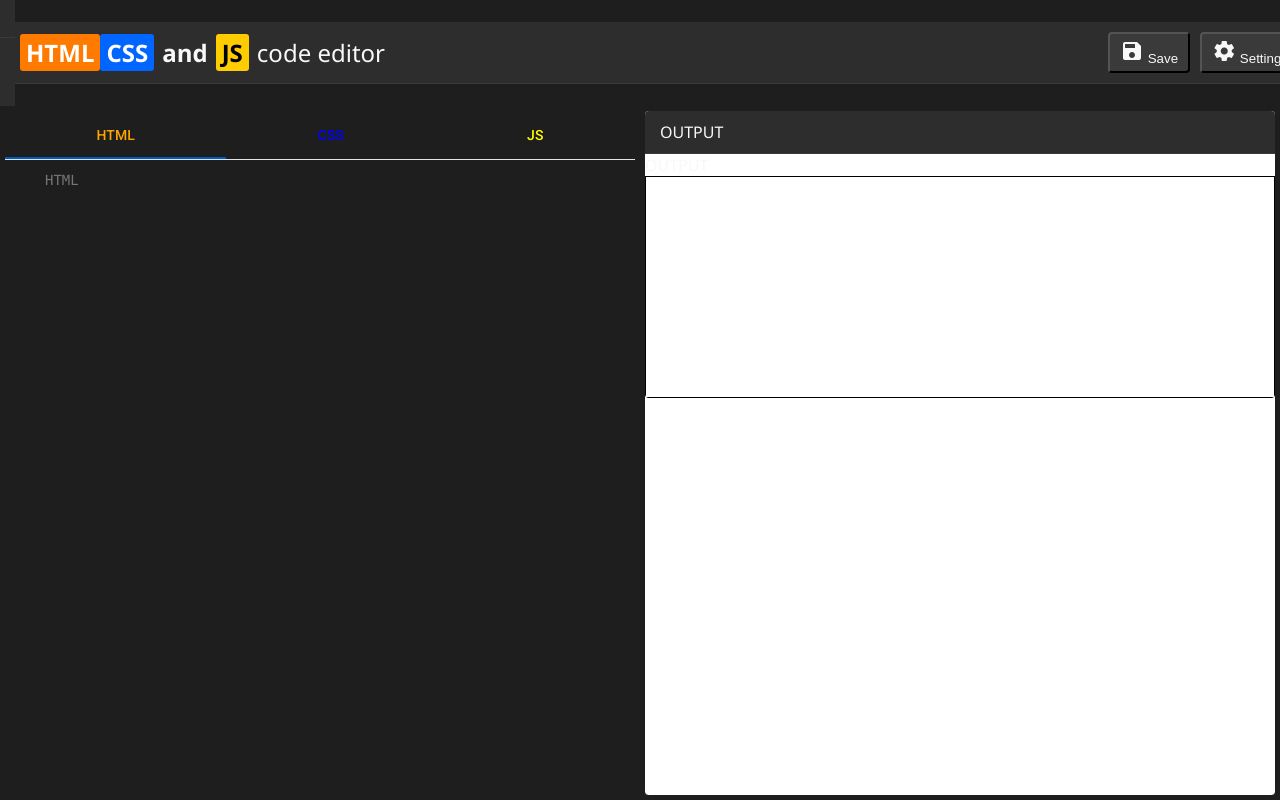
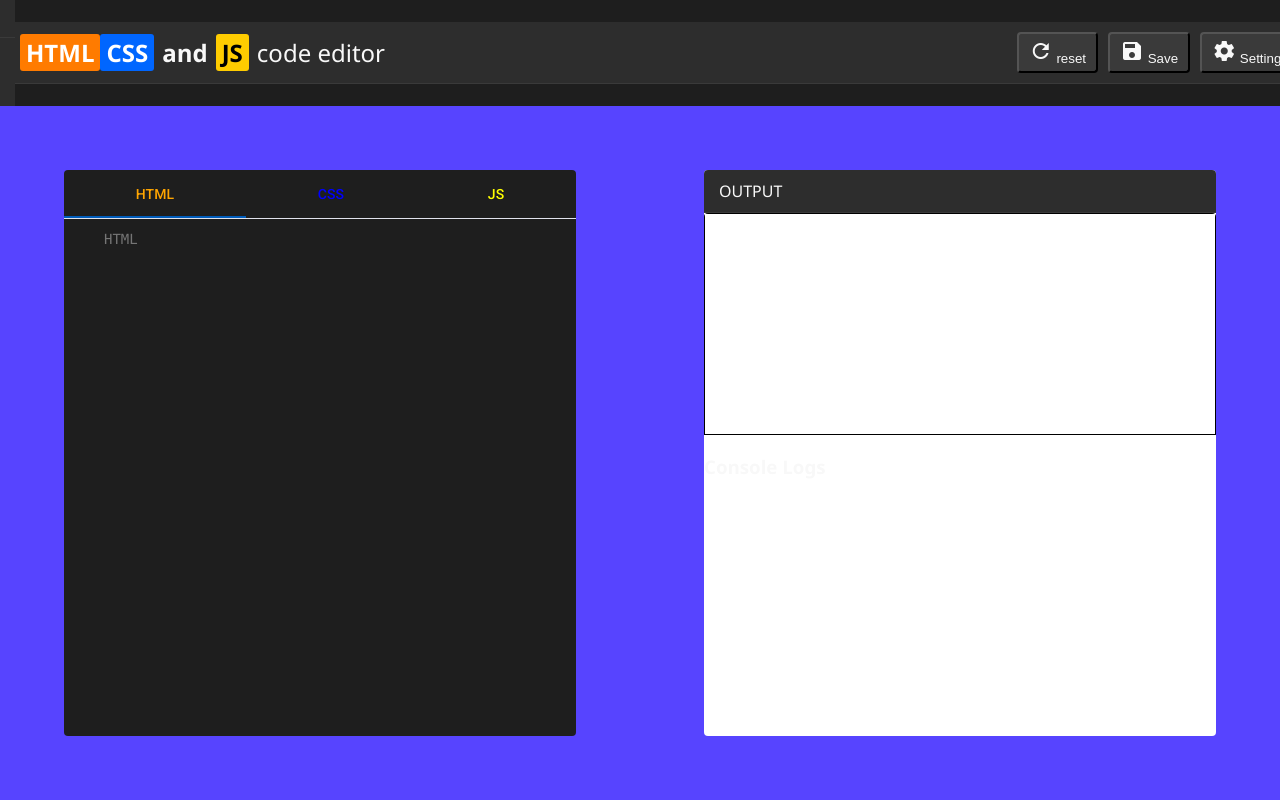
Before and after one commit to maniraj123456/MyOnlineComplier, an Angular app: page /editor in a window 1280 px wide. Shown: the top 800 px of the page. Built offline with nearby package versions, Linux system fonts and the light colour scheme.

Commit message:
editor page changes

```diff
--- a/src/app/editor/editor.component.css
+++ b/src/app/editor/editor.component.css
@@ -20,13 +20,13 @@ app-heading {
   display: flex;
   flex-direction: row;
   height: calc(100vh - 100px);
-  background-color: #1e1e1e;
+  background-color: #5744ff;
 }
 
 /* Left and right sections */
 .left, .right {
   flex: 1;
-  margin: 5px;
+  margin: 5%;
   border-radius: 4px;
   overflow: hidden;
 }
--- a/src/app/editor/editor.component.html
+++ b/src/app/editor/editor.component.html
@@ -1,7 +1,7 @@
 <div class="container">
   <!-- Header -->
   <div class="row">
-    <app-heading></app-heading>
+    <app-heading (resetEvent)="resetEditor()"></app-heading>
   </div>
   <!-- Main Content -->
   <div class="main">
--- a/src/app/editor/editor.component.ts
+++ b/src/app/editor/editor.component.ts
@@ -39,4 +39,10 @@ export class EditorComponent {
   generateOutput() {
     // Trigger output rendering in child component
   }
+
+  resetEditor() {
+    this.htmlCode = '';
+    this.cssCode = '';
+    this.jsCode = '';
+  }
 }
--- a/src/app/heading/heading.component.html
+++ b/src/app/heading/heading.component.html
@@ -7,6 +7,9 @@
     <span class="title-text">code editor</span>
   </div>
   <div class="actions">
+    <button mat-button class="action-button reset-button" (click)="triggerReset()">
+      <mat-icon>refresh</mat-icon> reset
+    </button>
     <button mat-button class="action-button save-button">
       <mat-icon>save</mat-icon> Save
     </button>
--- a/src/app/heading/heading.component.ts
+++ b/src/app/heading/heading.component.ts
@@ -1,4 +1,4 @@
-import { Component } from '@angular/core';
+import { Component, EventEmitter, Output } from '@angular/core';
 import { MatIconModule } from '@angular/material/icon';
 
 @Component({
@@ -8,5 +8,9 @@ import { MatIconModule } from '@angular/material/icon';
   styleUrl: './heading.component.css'
 })
 export class HeadingComponent {
+  @Output() resetEvent = new EventEmitter<void>(); // Create an event emitter
 
+  triggerReset() {
+    this.resetEvent.emit(); // Emit event when reset button is clicked
+  }
 }
--- a/src/app/output/output.component.css
+++ b/src/app/output/output.component.css
@@ -11,3 +11,7 @@ iframe {
   height: 100%;
   border: none;
 }
+.console-output-heading
+{
+  color: black;
+}
--- a/src/app/output/output.component.html
+++ b/src/app/output/output.component.html
@@ -1,6 +1,16 @@
-<div class="row sub-heading">
+<!-- <div class="row sub-heading">
   <label for="output" id="output-label">OUTPUT</label>
-</div>
+</div> -->
 <div class="row output-wrapper">
   <iframe #outputFrame></iframe>
 </div>
+
+<!-- Console Log Display -->
+<div class="console-output">
+  <div class="row">
+    <h3>Console Logs</h3>
+  </div>
+  <div *ngFor="let log of logs" class="log-entry">
+    <h1> {{ log }} </h1>
+  </div>
+</div>
--- a/src/app/output/output.component.ts
+++ b/src/app/output/output.component.ts
@@ -1,15 +1,19 @@
-import { Component, Input, ElementRef, ViewChild, AfterViewInit } from '@angular/core';
+import { CommonModule } from '@angular/common';
+import { Component, Input, ElementRef, ViewChild, AfterViewInit, OnChanges } from '@angular/core';
 
 @Component({
   selector: 'app-output',
+  imports: [CommonModule],
   templateUrl: './output.component.html',
   styleUrls: ['./output.component.css']
 })
-export class OutputComponent implements AfterViewInit {
+export class OutputComponent implements AfterViewInit, OnChanges {
   @Input() html: string = '';
   @Input() css: string = '';
   @Input() js: string = '';
   @ViewChild('outputFrame', { static: false }) outputFrame!: ElementRef;
+
+  logs: string[] = []; // Array to store console logs
 
   ngAfterViewInit() {
     this.generateOutput();
@@ -21,7 +25,12 @@ export class OutputComponent implements AfterViewInit {
 
   generateOutput() {
     if (this.outputFrame) {
-      const doc = this.outputFrame.nativeElement.contentDocument || this.outputFrame.nativeElement.contentWindow.document;
+      const iframe = this.outputFrame.nativeElement;
+      const doc = iframe.contentDocument || iframe.contentWindow.document;
+
+      // Reset logs when output regenerates
+      this.logs = [];
+
       doc.open();
       doc.write(`
         <html>
@@ -30,12 +39,20 @@ export class OutputComponent implements AfterViewInit {
         </head>
         <body>
           ${this.html}
-          <script>${this.js}<\/script>
+          <script>
+            ${this.js}
+          <\/script>
         </body>
         </html>
       `);
       doc.close();
+
+      // Listen for log messages from the iframe
+      window.addEventListener('message', (event) => {
+        if (event.data.type === 'consoleLog') {
+          this.logs.push(event.data.data);
+        }
+      });
     }
   }
-
 }
--- a/src/index.html
+++ b/src/index.html
@@ -2,7 +2,7 @@
 <html lang="en">
 <head>
   <meta charset="utf-8">
-  <title>MyOnlineComplier</title>
+  <title>MyOnlineCompiler</title>
   <base href="/">
   <meta name="viewport" content="width=device-width, initial-scale=1">
   <link rel="icon" type="image/x-icon" href="favicon.ico">
```
